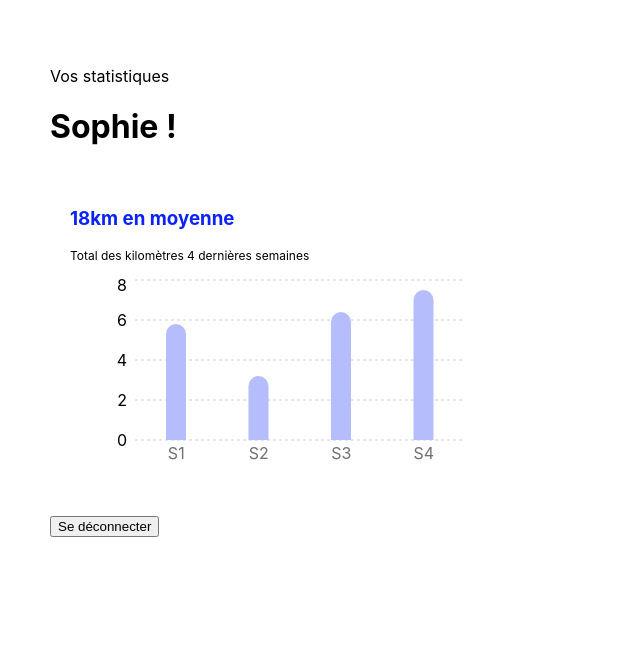
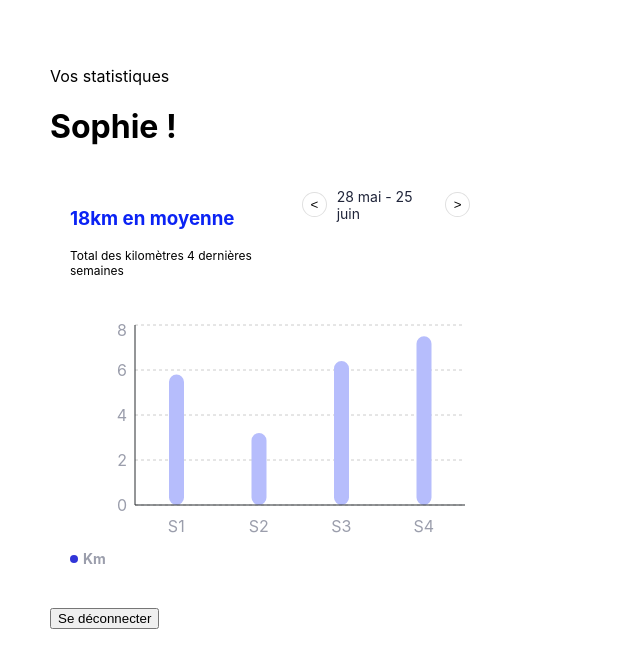
Before and after one commit to StellaElian/sportsee-front, a React (Create React App) app: page /login in a window 1280 px wide. Both pictures are taken after a click on the button "Se connecter". Shown: the top 668 px of the page, without its empty margins (0-640 px from the left). Built offline with nearby package versions, Linux system fonts and the light colour scheme.

Commit message:
Corrections  visuel brique dashboard

```diff
--- a/src/components/DistanceChart.jsx
+++ b/src/components/DistanceChart.jsx
@@ -1,11 +1,24 @@
 import React from 'react';
 import { ResponsiveContainer, BarChart, CartesianGrid, XAxis, YAxis, Tooltip, Bar } from 'recharts';
 
+// --- LA BULLE NOIRE (TOOLTIP) ---
+const CustomTooltip = ({ active, payload }) => {
+  // "payload" est la valise qui contient les données de la barre qu'on survole
+  if (active && payload && payload.length) {
+    return (
+      <div style={{ backgroundColor: '#000000', color: '#ffffff', padding: '10px 15px', borderRadius: '10px', textAlign: 'center' }}>
+        {/* On affiche la date */}
+        <p style={{ margin: '13px 23px 13px 2px', fontSize: '12px', color: '#E7E7E7' }}>{payload[0].payload.date}</p>
+        {/* On affiche les kilomètres */}
+        <p style={{ margin: 0, fontSize: '16px', fontWeight: '500' }}>{`${payload[0].value} km`}</p>
+      </div>
+    );
+  }
+  return null;
+};
 
 // On commence par créer notre brique principale
 export default function DistanceChart({ data }) {
-
-  //POINT DE VIGILANCE 1 : FORMATAGE DES DONNÉES
   //petit tableau de 4 cases (S1, S2, S3, S4)
 
   const formattedData = [
@@ -18,34 +31,47 @@ export default function DistanceChart({ data }) {
 
   return (
     // on affiche juste pour le moment: la boîte blanche et le titre
-   <div style={{ backgroundColor: '#FFFFFF', padding: '20px', borderRadius: '15px', width: '400px' }}>
+    <div style={{ backgroundColor: '#FFFFFF', padding: '20px', borderRadius: '15px', width: '400px' }}>
+
+      {/* --- L'EN-TÊTE AVEC LE BOUTON DES DATES --- */}
+      <div style={{ display: 'flex', justifyContent: 'space-between', alignItems: 'flex-start', marginBottom: '30px' }}>
+      <div>
       <h3 style={{ color: '#0B23F4' }}>18km en moyenne</h3>
       <p style={{ color: '##707070', fontSize: '12px' }}>Total des kilomètres 4 dernières semaines</p>
+    </div>
+    {/* Le sélecteur de date (Les flèches et le texte) */}
+        <div style={{ display: 'flex', alignItems: 'center', gap: '10px', color: '#20253A', fontSize: '14px' }}>
 
-      {/* --- POINT DE VIGILANCE 2 : ADAPTATION AUX ÉCRANS --- */}
-      {/* hauteur fixe au dessin, et la boîte magique s'occupe de la largeur */}
-      <div style={{ height: '200px', width: '100%' }}>
+          <button style={{ border: '1px solid #E0E0E0', borderRadius: '50%', width: '25px', height: '25px', backgroundColor: 'transparent', cursor: 'pointer' }}>{"<"}</button>
+          <span>28 mai - 25 juin</span>
+          <button style={{ border: '1px solid #E0E0E0', borderRadius: '50%', width: '25px', height: '25px', backgroundColor: 'transparent', cursor: 'pointer' }}>{">"}</button>
+        </div>
+      </div>
+
+      {/* --- LE GRAPHIQUE --- */}
+      <div style={{ height: '220px', width: '100%' }}>
         <ResponsiveContainer width="100%" height="100%">
+          <BarChart data={formattedData}>
 
-          {/* On pose la plaque de base et on lui donne les données prêtes */}
-          <BarChart data={formattedData}>
-            {/*lignes pointillées au fond */}
             <CartesianGrid strokeDasharray="3 3" vertical={false} />
 
-            {/* L'axe du bas (on lui dit d'afficher "nomDeLaBarre" : S1, S2...) */}
-            <XAxis dataKey="nomDeLaBarre" tick={{ fill: '#707070' }} tickLine={false} axisLine={false} />
+            {/* On a remis axisLine avec une couleur noire pour afficher les traits des axes ! */}
+            <XAxis dataKey="nomDeLaBarre" tick={{ fill: '#9B9EAC' }} tickLine={false} axisLine={{ stroke: '#282D30' }} tickMargin={10} />
+            <YAxis tick={{ fill: '#9B9EAC' }} tickLine={false} axisLine={{ stroke: '#282D30' }} />
 
-            {/* L'axe de gauche pour les chiffres */}
-            <YAxis tick={{ fill: '##707070' }} tickLine={false} axisLine={false} />
+            <Tooltip content={<CustomTooltip />} cursor={false} />
 
-            {/* L'étiquette flottante de la souris */}
-            <Tooltip />
+            {/* Les barres bleues (couleur de ta maquette) et en forme de pilules */}
+            <Bar dataKey="distanceEnKm" fill="#B6BDFC" radius={[10, 10, 10, 10]} barSize={15} />
 
-            {/* Les barres violettes : grandir en fonction de la donnée "distanceEnKm" */}
-            <Bar dataKey="distanceEnKm" fill="#B6BDFC" radius={[30, 30, 0, 0]} barSize={20} />
           </BarChart>
+        </ResponsiveContainer>
+      </div>
 
-        </ResponsiveContainer>
+      {/* --- LA PETITE LÉGENDE "Km" EN BAS --- */}
+      <div style={{ display: 'flex', alignItems: 'center', gap: '5px', marginTop: '10px' }}>
+        <div style={{ width: '8px', height: '8px', borderRadius: '50%', backgroundColor: '#3135D8' }}></div>
+        <span style={{ color: '#9B9EAC', fontSize: '14px', fontWeight: 'bold' }}>Km</span>
       </div>
 
     </div>
```
